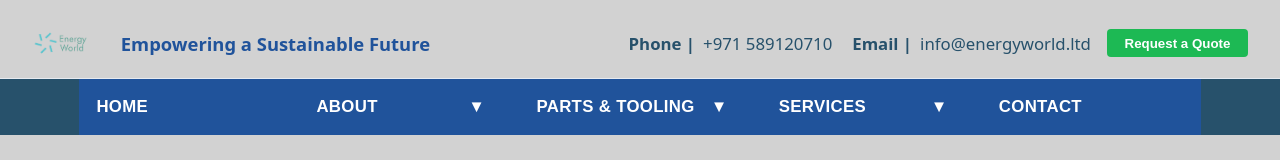
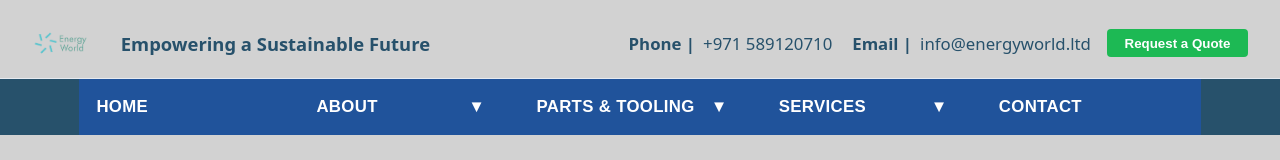
Before and after one commit to aeroedgetechnologies/evolution, a Next.js app: page / in a window 1280 px wide. Shown: the top 160 px of the page. Built offline with nearby package versions, Linux system fonts and the light colour scheme.

Commit message:
Update globals.css

```diff
--- a/app/globals.css
+++ b/app/globals.css
@@ -303,7 +303,7 @@
 
 .energyworld-tagline {
   font-size: 1.1rem;
-  color: #27516b;
+  color: #27516b !important;
   font-weight: 500;
 }
 
```
